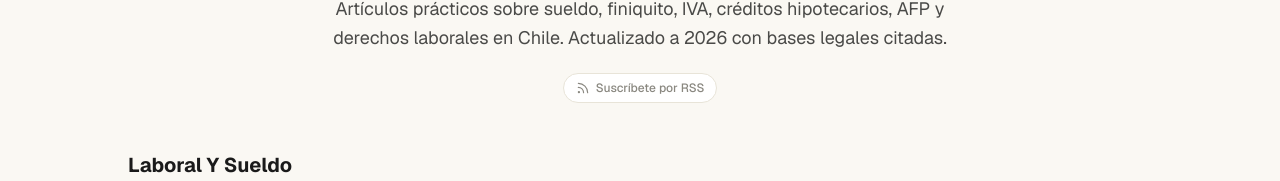
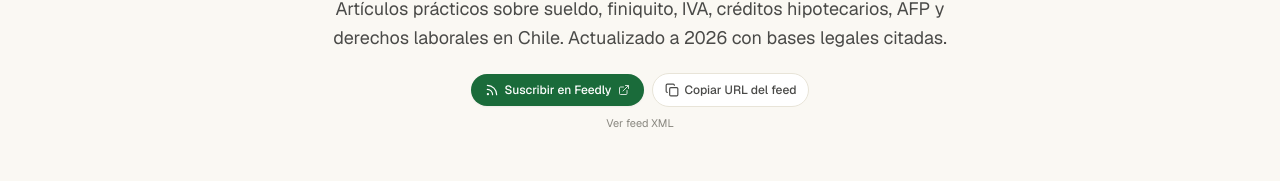
Before and after one commit to falopass/calculadorachile, a Next.js app: page /blog in a window 1280 px wide. Shown: the part 295-476 px from the top of the page. Built offline with nearby package versions, Linux system fonts and the light colour scheme; no server answers.

Commit message:
fix(blog): make RSS subscribe CTA usable (Feedly + copy URL)

```diff
--- a/src/app/blog/page.tsx
+++ b/src/app/blog/page.tsx
@@ -7,10 +7,11 @@
 
 import type { Metadata } from 'next';
 import Link from 'next/link';
-import { BookOpen, Rss } from 'lucide-react';
+import { BookOpen } from 'lucide-react';
 
 import Breadcrumbs from '@/components/navigation/Breadcrumbs';
 import ArticleCard from '@/components/blog/ArticleCard';
+import RssSubscribeButton from '@/components/blog/RssSubscribeButton';
 import JsonLd from '@/components/seo/JsonLd';
 import {
   collectionPageSchema,
@@ -115,19 +116,10 @@ export default function BlogPage() {
               {PAGE_DESC}
             </p>
             {/*
-              Botón "Suscribir por RSS" — pequeño, sin sobrecargar el
-              hero. Solo lo necesitan power users / lectores de feeds,
-              pero su sola presencia es señal de blog "real".
+              Suscripción RSS usable: Feedly + copiar URL + XML.
+              El enlace plano a feed.xml solo muestra XML y parece roto.
             */}
-            <div className="mt-5 flex items-center justify-center">
-              <a
-                href="/blog/feed.xml"
-                className="inline-flex items-center gap-1.5 text-xs font-medium text-[var(--foreground-muted)] hover:text-[var(--color-accent-600)] transition-colors px-3 py-1.5 rounded-full border border-[var(--border)] hover:border-[var(--color-accent-500)]/40 bg-[var(--surface)]"
-              >
-                <Rss className="w-3.5 h-3.5" />
-                Suscríbete por RSS
-              </a>
-            </div>
+            <RssSubscribeButton />
           </div>
 
           {articles.length > 0 ? (
--- /dev/null
+++ b/src/components/blog/RssSubscribeButton.tsx
@@ -0,0 +1,86 @@
+'use client';
+
+import { useCallback, useState } from 'react';
+import { Check, Copy, ExternalLink, Rss } from 'lucide-react';
+
+const FEED_PATH = '/blog/feed.xml';
+
+/**
+ * CTA de suscripción RSS usable por humanos.
+ *
+ * El enlace plano a `feed.xml` “funciona” técnicamente, pero en el
+ * navegador solo muestra XML y parece roto. Aquí ofrecemos:
+ * 1) Abrir el feed en Feedly (flujo de suscripción real)
+ * 2) Copiar la URL del feed (otros lectores)
+ * 3) Ver el XML (power users)
+ */
+export default function RssSubscribeButton() {
+  const [copied, setCopied] = useState(false);
+
+  const feedAbsoluteUrl =
+    typeof window !== 'undefined'
+      ? `${window.location.origin}${FEED_PATH}`
+      : FEED_PATH;
+
+  const feedlyUrl = `https://feedly.com/i/subscription/feed/${encodeURIComponent(
+    typeof window !== 'undefined'
+      ? `${window.location.origin}${FEED_PATH}`
+      : `https://calculadorachile.cl${FEED_PATH}`,
+  )}`;
+
+  const copyFeedUrl = useCallback(async () => {
+    try {
+      const url =
+        typeof window !== 'undefined'
+          ? `${window.location.origin}${FEED_PATH}`
+          : FEED_PATH;
+      await navigator.clipboard.writeText(url);
+      setCopied(true);
+      window.setTimeout(() => setCopied(false), 2000);
+    } catch {
+      // Fallback: seleccionar no es trivial; al menos abrir el feed.
+      window.open(FEED_PATH, '_blank', 'noopener,noreferrer');
+    }
+  }, []);
+
+  return (
+    <div className="mt-5 flex flex-col items-center gap-2">
+      <div className="flex flex-wrap items-center justify-center gap-2">
+        <a
+          href={feedlyUrl}
+          target="_blank"
+          rel="noopener noreferrer"
+          className="inline-flex items-center gap-1.5 text-xs font-medium text-white bg-[var(--color-primary-600)] hover:bg-[var(--color-primary-700)] transition-colors px-3.5 py-2 rounded-full shadow-sm focus:outline-none focus-visible:ring-2 focus-visible:ring-[var(--color-primary-500)] focus-visible:ring-offset-2"
+        >
+          <Rss className="w-3.5 h-3.5" aria-hidden />
+          Suscribir en Feedly
+          <ExternalLink className="w-3 h-3 opacity-80" aria-hidden />
+        </a>
+        <button
+          type="button"
+          onClick={copyFeedUrl}
+          className="inline-flex items-center gap-1.5 text-xs font-medium text-[var(--foreground-secondary)] hover:text-[var(--color-accent-600)] transition-colors px-3 py-2 rounded-full border border-[var(--border)] hover:border-[var(--color-accent-500)]/40 bg-[var(--surface)] focus:outline-none focus-visible:ring-2 focus-visible:ring-[var(--color-primary-500)]"
+        >
+          {copied ? (
+            <>
+              <Check className="w-3.5 h-3.5 text-emerald-600" aria-hidden />
+              URL copiada
+            </>
+          ) : (
+            <>
+              <Copy className="w-3.5 h-3.5" aria-hidden />
+              Copiar URL del feed
+            </>
+          )}
+        </button>
+      </div>
+      <a
+        href={FEED_PATH}
+        className="text-[11px] text-[var(--foreground-muted)] hover:text-[var(--color-accent-600)] underline-offset-2 hover:underline"
+        title={feedAbsoluteUrl}
+      >
+        Ver feed XML
+      </a>
+    </div>
+  );
+}
```
Also changed, not shown: src/app/blog/feed.xml/route.ts (+1 -1 lines).
